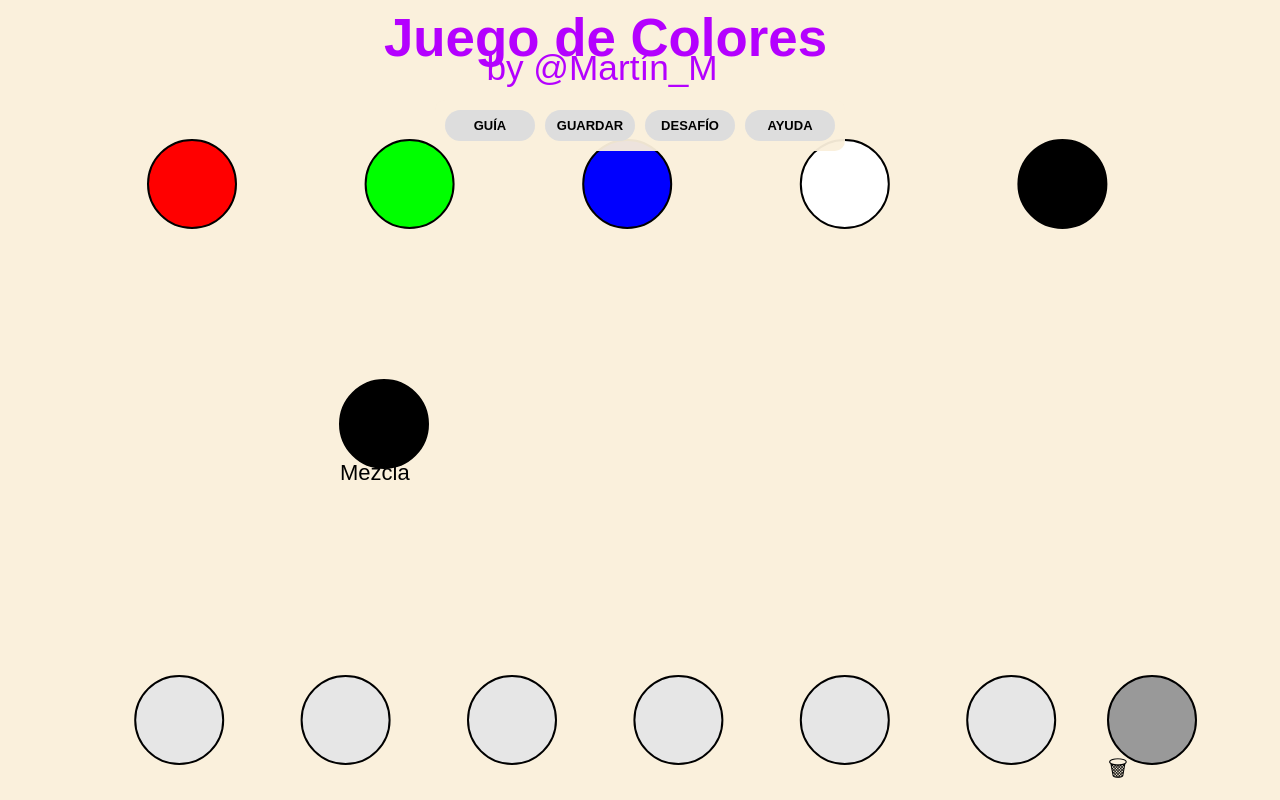
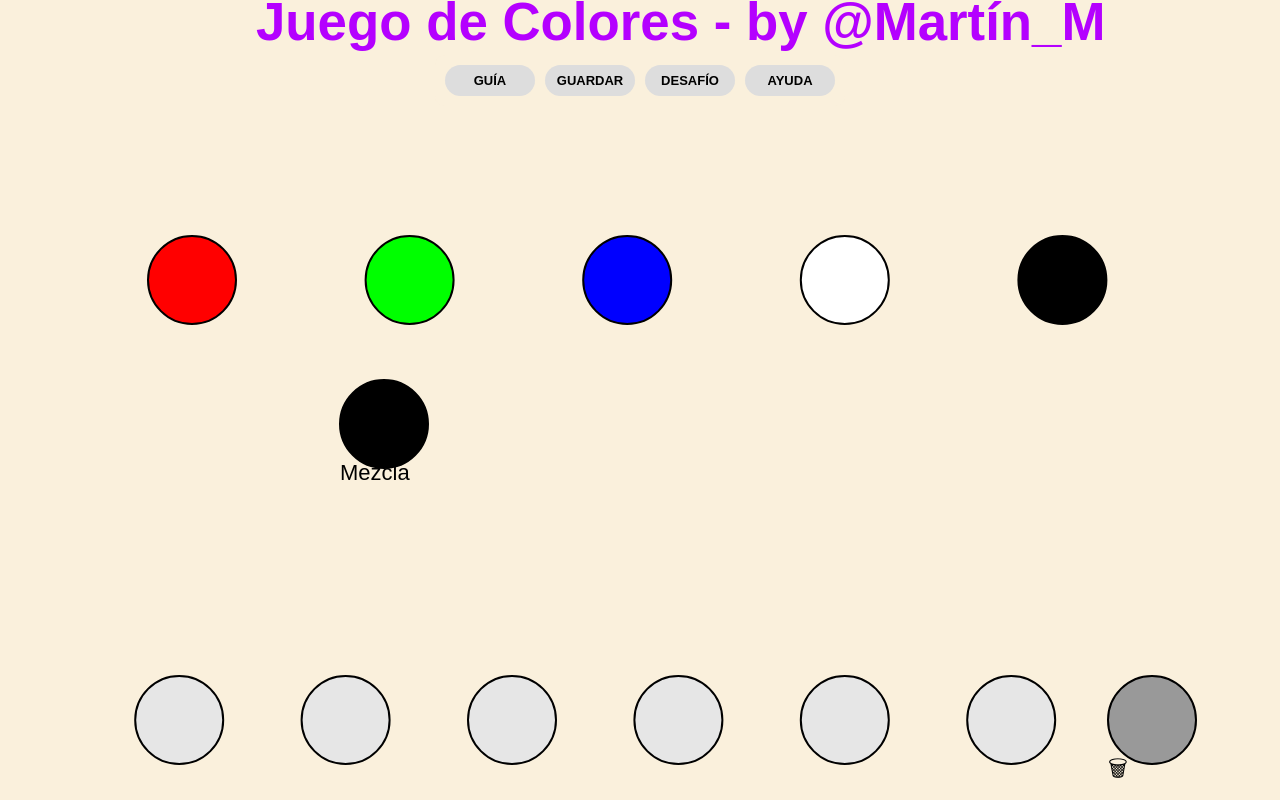
Before and after one commit to matelisto893/Juego_Colores, a plain HTML site: page index.html in a window 1280 px wide. Drawn offline with Linux system fonts and the light colour scheme.

Commit message:
Update index.html

```diff
--- a/index.html
+++ b/index.html
@@ -26,7 +26,7 @@
       flex-direction: row;
       justify-content: center;
       flex-wrap: wrap;
-      top: 100px;
+      top: 55px;
       left: 50%;
       transform: translateX(-50%);
       gap: 10px;
@@ -88,17 +88,17 @@
   <div id="helpBox"></div>
   <div id="mensajeAyuda" class="mensaje"></div>
   <script>
-    const FAVORITE_SLOTS = 6; // reducido
-    const RADIUS_RATIO = 0.055; // agrandado 10-20%
+    const FAVORITE_SLOTS = 6;
+    const RADIUS_RATIO = 0.055;
     const mensajesGuia = [
-      "\u00a1Bienvenido al Juego de Colores!",
-      "Arrastr\u00e1 los colores desde los c\u00edrculos de arriba al vaso mezclador.",
-      "Cuando obtengas un color favorito, pod\u00e9s usar el bot\u00f3n GUARDAR.",
-      "Arrastr\u00e1 colores favoritos al mezclador para reusarlos.",
-      "Us\u00e1 el bot\u00f3n DESAF\u00cdO e intent\u00e1 copiar colores indicados.",
-      "Si es muy dif\u00edcil, us\u00e1 el bot\u00f3n AYUDA para ver la receta.",
-      "Pod\u00e9s arrastrar colores favoritos al tacho de basura.",
-      "\u00a1Divertite creando nuevos colores!"
+      "¡Bienvenido al Juego de Colores!",
+      "Arrastrá los colores desde los círculos de arriba al vaso mezclador.",
+      "Cuando obtengas un color favorito, podés usar el botón GUARDAR.",
+      "Arrastrá colores favoritos al mezclador para reusarlos.",
+      "Usá el botón DESAFÍO e intentá copiar colores indicados.",
+      "Si es muy difícil, usá el botón AYUDA para ver la receta.",
+      "Podés arrastrar colores favoritos al tacho de basura.",
+      "¡Divertite creando nuevos colores!"
     ];
 
     let pasoGuia = 0;
@@ -129,15 +129,15 @@
       { name: "Rosado", rgb: [255,192,203], receta: "6 rojos + 4 blancos" },
       { name: "Verde oscuro", rgb: [0,100,0], receta: "6 verdes + 4 negros" },
       { name: "Azul marino", rgb: [0,0,128], receta: "7 azules + 3 negros" },
-      { name: "Marr\u00f3n", rgb: [165,42,42], receta: "5 rojos + 3 verdes + 2 negros" },
-      { name: "Beige", rgb: [245,245,220], receta: "4 blancos + 2 rojos + 2 verdes + 2 azules" },
+      { name: "Marrón", rgb: [165,42,42], receta: "5 rojos + 3 verdes + 2 negros" },
+      { name: "Beige", rgb: [245,245,220], receta: "4 blancos + 2 rojos + 2 verdes + 2 azules" }
     ];
 
     let circulosColor = [];
     let favoritosPos = [];
     let trash = {};
 
-        function resizeCanvas() {
+    function resizeCanvas() {
       canvas.width = window.innerWidth;
       canvas.height = window.innerHeight;
       width = canvas.width;
@@ -145,11 +145,11 @@
       RADIUS = Math.min(width, height) * RADIUS_RATIO;
 
       circulosColor = [
-        { x: width * 0.15, y: height * 0.23, name: "red" },
-        { x: width * 0.32, y: height * 0.23, name: "green" },
-        { x: width * 0.49, y: height * 0.23, name: "blue" },
-        { x: width * 0.66, y: height * 0.23, name: "white" },
-        { x: width * 0.83, y: height * 0.23, name: "black" },
+        { x: width * 0.15, y: height * 0.35, name: "red" },
+        { x: width * 0.32, y: height * 0.35, name: "green" },
+        { x: width * 0.49, y: height * 0.35, name: "blue" },
+        { x: width * 0.66, y: height * 0.35, name: "white" },
+        { x: width * 0.83, y: height * 0.35, name: "black" },
       ];
 
       mezclador = {
@@ -186,9 +186,7 @@
       ctx.clearRect(0, 0, width, height);
       ctx.fillStyle = "#B400FF";
       ctx.font = `bold ${RADIUS * 1.2}px sans-serif`;
-      ctx.fillText("Juego de Colores", width * 0.3, height * 0.07);
-      ctx.font = `${RADIUS * 0.8}px sans-serif`;
-      ctx.fillText("by @Martín_M", width * 0.38, height * 0.1);
+      ctx.fillText("Juego de Colores - by @Martín_M", width * 0.2, height * 0.05);
 
       circulosColor.forEach(c => drawCircle(c.x, c.y, COLORS[c.name]));
       drawCircle(mezclador.x, mezclador.y, mezclador.color, "Mezcla");
@@ -202,8 +200,7 @@
       if (objetivo && isSimilar(mezclador.color, objetivo.rgb)) {
         ctx.fillStyle = "limegreen";
         ctx.font = `bold ${RADIUS * 1.2}px sans-serif`;
-        ctx.fillText("DESAFÍO", mezclador.x + width * 0.25, mezclador.y + RADIUS * 2);
-        ctx.fillText("LOGRADO", mezclador.x + width * 0.23, mezclador.y + RADIUS * 3.2);
+        ctx.fillText("¡DESAFÍO LOGRADO!", width * 0.25, height * 0.62);
       }
     }
 
```
